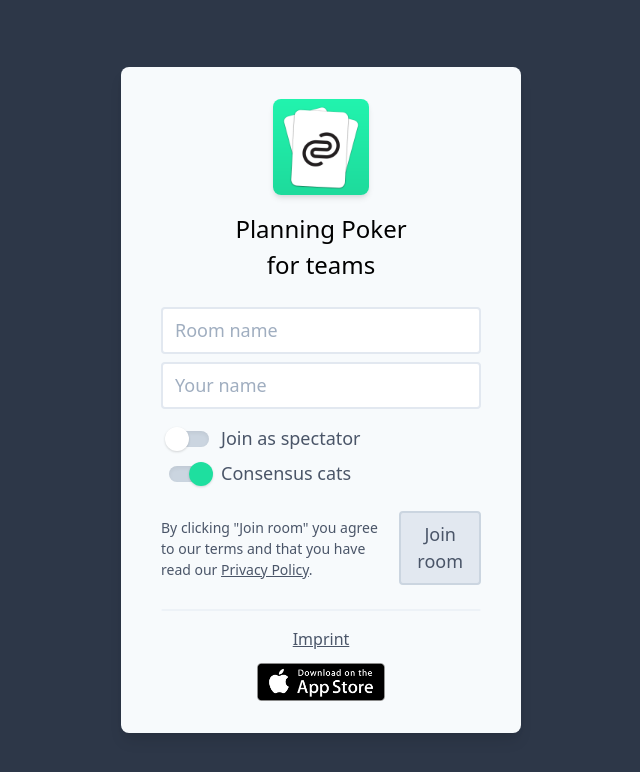
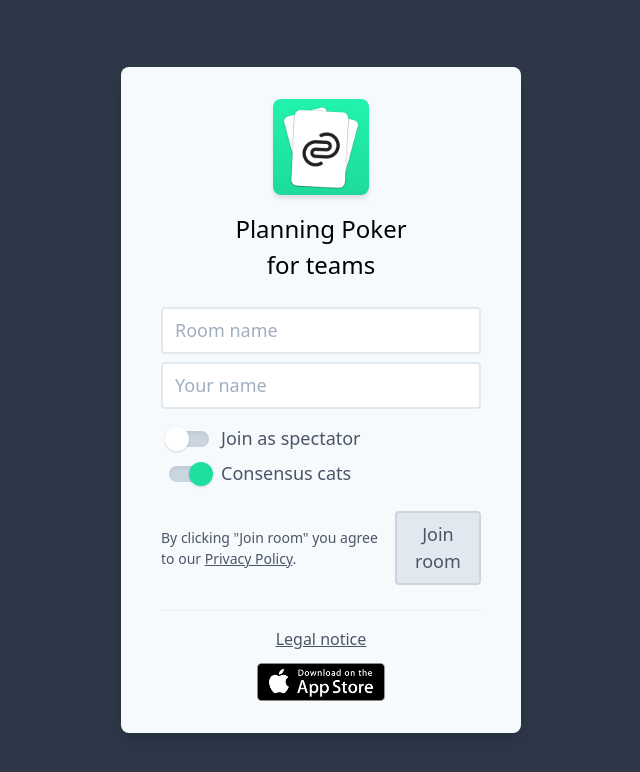
Before and after one commit to Planning-Poker-Teams/planning-poker, a Vue app in the folder web/: page / in a window 1280 px wide. Shown: the top 772 px of the page, without its empty margins (319-959 px from the left). Built offline with nearby package versions, Linux system fonts and the light colour scheme.

Commit message:
Adjust wording of legal notices

```diff
--- a/web/src/components/EstimationResult.vue
+++ b/web/src/components/EstimationResult.vue
@@ -2,7 +2,7 @@
   <section class="flex-1 flex flex-col px-4 justify-around items-center">
     <h1 class="text-sans text-xl font-medium my-4">{{ taskName }}</h1>
     <table
-      class="table-fixed bg-white bg-gray-300 rounded-t text-center w-full lg:w-3/4"
+      class="table-fixed bg-gray-300 rounded-t text-center w-full lg:w-3/4"
     >
       <thead>
         <tr>
--- a/web/src/router/index.ts
+++ b/web/src/router/index.ts
@@ -2,7 +2,7 @@ import Vue from 'vue';
 import VueRouter, { RouteConfig } from 'vue-router';
 import Lobby from '../views/Lobby.vue';
 import Room from '../views/Room.vue';
-import Imprint from '../views/Imprint.vue';
+import LegalNotice from '../views/LegalNotice.vue';
 import PrivacyPolicy from '../views/PrivacyPolicy.vue';
 
 Vue.use(VueRouter);
@@ -19,9 +19,9 @@ const routes: Array<RouteConfig> = [
     component: Room,
   },
   {
-    path: '/imprint',
-    name: 'imprint',
-    component: Imprint,
+    path: '/legal-notice',
+    name: 'legalNotice',
+    component: LegalNotice,
   },
   {
     path: '/privacy',
--- a/web/src/views/Imprint.vue
+++ b/web/src/views/LegalNotice.vue
@@ -8,7 +8,7 @@
       />
     </a>
     <div class="text-base">
-      <h1 class="text-3xl mb-6">Imprint</h1>
+      <h1 class="text-3xl mb-6">Legal notice</h1>
       <h2 class="text-xl font-bold">Headquarters</h2>
       <p class="mb-8">
         codecentric AG<br />
--- a/web/src/views/Lobby.vue
+++ b/web/src/views/Lobby.vue
@@ -44,8 +44,7 @@
             Join room
           </button>
           <p class="my-2 mr-2 justify-center text-sm text-gray-700">
-            By clicking "Join room" you agree to our terms and that you have
-            read our
+            By clicking "Join room" you agree to our
             <a class="underline text-gray-700" href="/privacy">Privacy Policy</a
             >.
           </p>
@@ -53,7 +52,9 @@
 
         <div class="my-4x flex flex-col items-center">
           <div class="my-4 w-full rounded border border-gray-200" />
-          <a class="underline text-gray-700" href="/imprint">Imprint</a>
+          <a class="underline text-gray-700" href="/legal-notice"
+            >Legal notice</a
+          >
           <a
             href="https://apps.apple.com/app/planning-poker-for-teams/id1495956287"
             target="_blank"
--- a/web/src/views/PrivacyPolicy.vue
+++ b/web/src/views/PrivacyPolicy.vue
@@ -9,7 +9,7 @@
     </a>
     <div class="text-base">
       <h1 class="text-3xl mb-6">
-        Privacy Statement for the Planning Poker Website and App
+        Privacy policy
       </h1>
       <h2 class="text-xl font-bold">1. Data protection at a glance</h2>
       <p class="mb-8">
@@ -164,16 +164,16 @@
         for AWS, that guarantees a GDPR compliant processing of your personal
         data by Amazon.
       </p>
-      <h2 class="text-xl font-bold">5. Data collection in the app store</h2>
+      <h2 class="text-xl font-bold">5. Data collection in the App Store</h2>
       <p class="mb-8">
-        The data processing operations are carried out by the app store operator
-        when you are downloading the mobile app. The required information is
-        transferred to the app store, in particular the store username, email
-        address and customer number of your account, time of download, payment
-        information and the individual device code. codecentric has no influence
-        on this data collection and is not responsible for it. We only process
-        the data as far as is necessary for downloading the mobile app to your
-        mobile device.
+        The data processing operations are carried out by the App Store operator
+        (Apple) when you are downloading the mobile app. The required
+        information is transferred to the app store, in particular the store
+        username, email address and customer number of your account, time of
+        download, payment information and the individual device code.
+        codecentric has no influence on this data collection and is not
+        responsible for it. We only process the data as far as is necessary for
+        downloading the mobile app to your mobile device.
       </p>
       <h2 class="text-xl font-bold">6. Data collection in the iOS app</h2>
       <h3 class="text-l font-bold">What data do we collect</h3>
```
